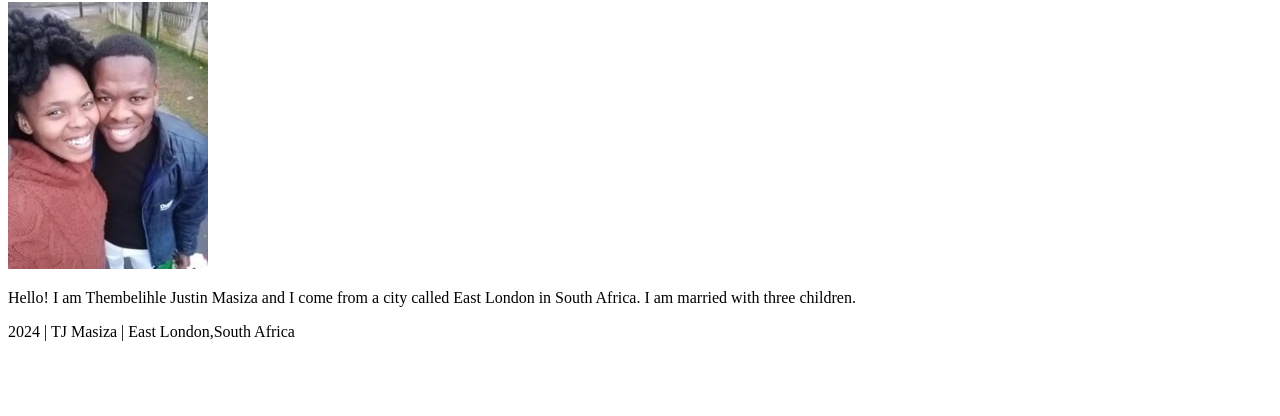
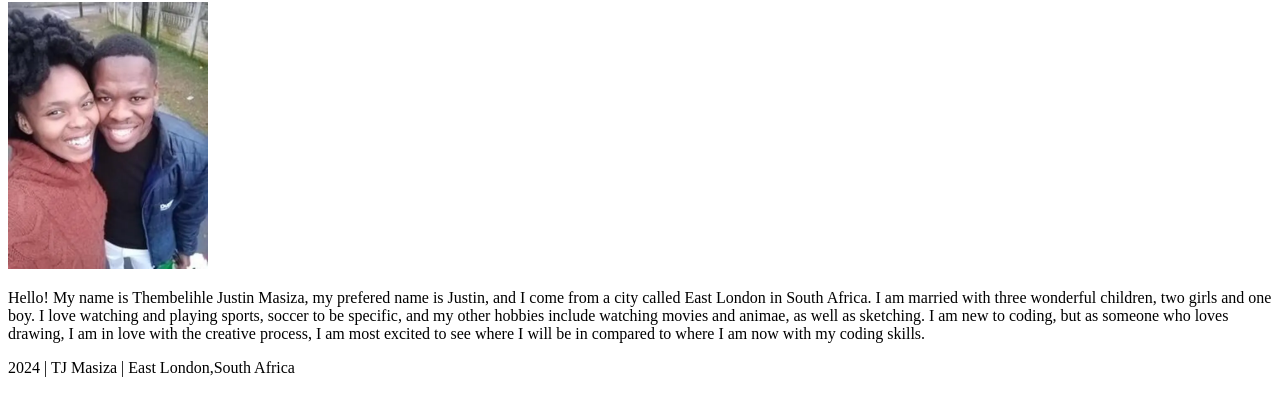
Before and after one commit to masizajustin/wdd130, a plain HTML site: page index.html in a window 1280 px wide. Shown: the part 104-520 px from the top of the page. Drawn offline with Linux system fonts and the light colour scheme.

Commit message:
holy grail assignment

```diff
--- a/index.html
+++ b/index.html
@@ -16,7 +16,7 @@
         <main>
             <h1>Thembelihle Justin Masiza | WDD 130</h1>
             <img src="images/profile.png" alt="Hello, my name is Thembelihle Justin Masiza" width="200">
-            <p>Hello! I am Thembelihle Justin Masiza and I come from a city called East London in South Africa. I am married with three children.</p>
+            <p>Hello! My name is Thembelihle Justin Masiza, my prefered name is Justin, and I come from a city called East London in South Africa. I am married with three wonderful children, two girls and one boy. I love watching and playing sports, soccer to be specific, and my other hobbies include watching movies and animae, as well as sketching. I am new to coding, but as someone who loves drawing, I am in love with the creative process, I am most excited to see where I will be in compared to where I am now with my coding skills. </p>
         </main>
         <footer>
             <p>2024 | TJ Masiza | East London,South Africa</p>
```
